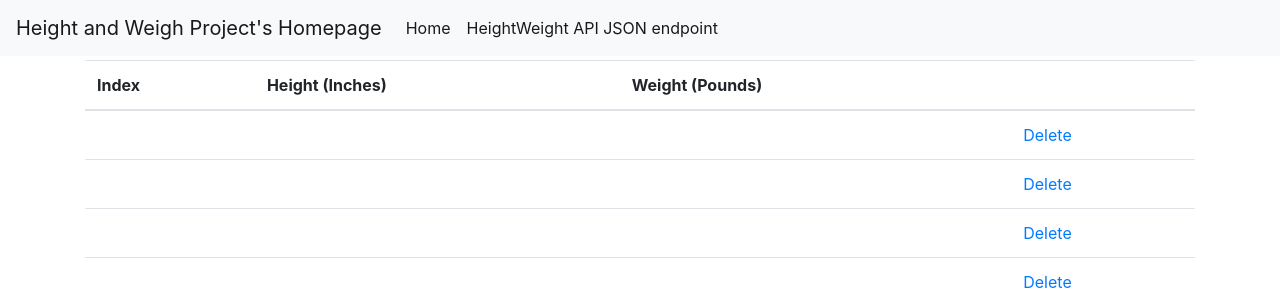
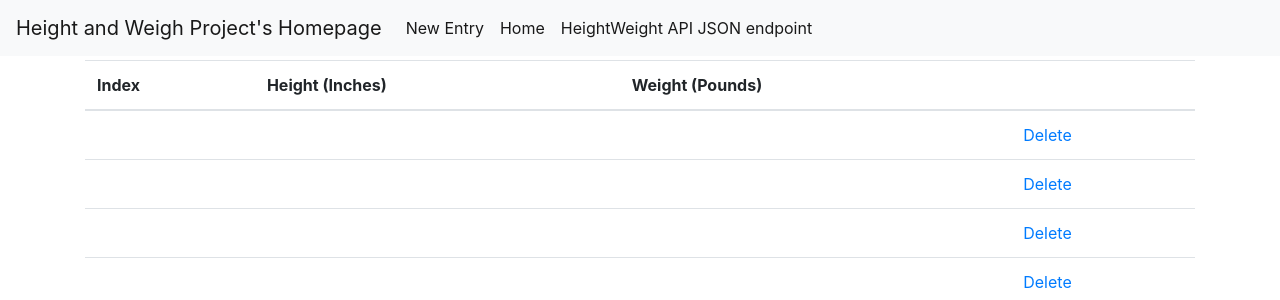
Before and after one commit to sng23/python-docker-flask-pycharm-bootstrap-lesson3, a Flask app: page / in a window 1280 px wide. Shown: the top 300 px of the page. Run offline with Flask 2, Linux system fonts and the light colour scheme; data comes from the database, SQL or seed files in the repository; some libraries are stand-ins or nearby versions.

Commit message:
Fix: Link to new form.

```diff
--- a/app/templates/layout.html
+++ b/app/templates/layout.html
@@ -31,6 +31,9 @@
   <div class="collapse navbar-collapse" id="navbarNavDropdown">
     <ul class="navbar-nav">
       <li class="nav-item active">
+        <a class="nav-link" href="new">New Entry</a>
+      </li>
+      <li class="nav-item active">
         <a class="nav-link" href="#">Home <span class="sr-only">(current)</span></a>
       </li>
       <li class="nav-item active">
```
